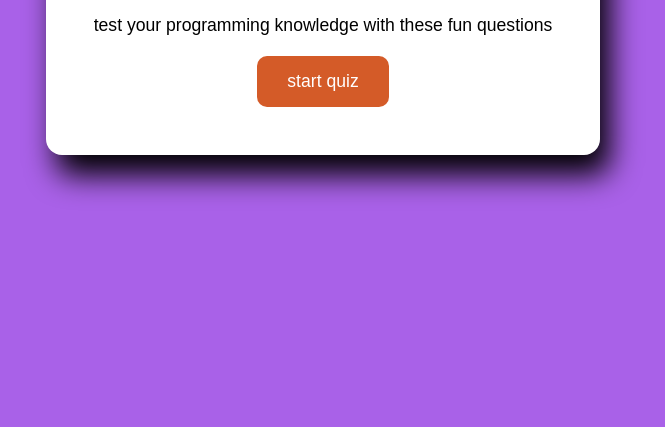
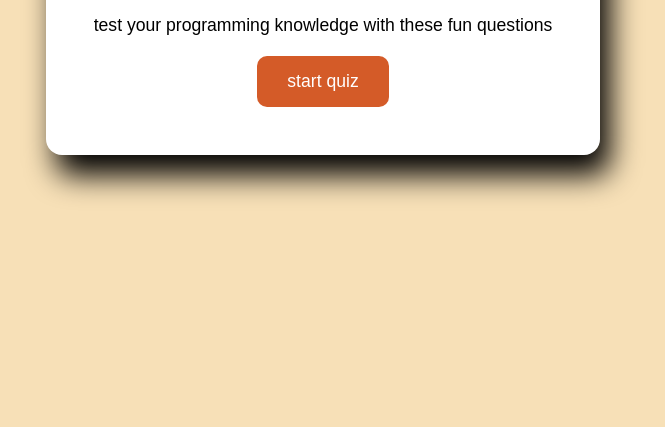
Before and after one commit to paras941/Quiz-game, a plain HTML site: page index.html in a window 1280 px wide. Shown: the part 373-800 px from the top of the page, without its empty margins (317-982 px from the left). Drawn offline with Linux system fonts and the light colour scheme.

Commit message:
QUIZ-GAME

```diff
--- a/quiz-game/style.css
+++ b/style.css
@@ -5,7 +5,8 @@
 }
 
 body{
-    background-color: #a961e8;
+    /* background-color: #a961e8; */
+    background-color: rgb(247, 224, 183);
     display: flex;
     justify-content: center;
     align-items: center;
```
Also changed, not shown: index.html (renamed from quiz-game/index.html), script.js (renamed from quiz-game/script.js).
